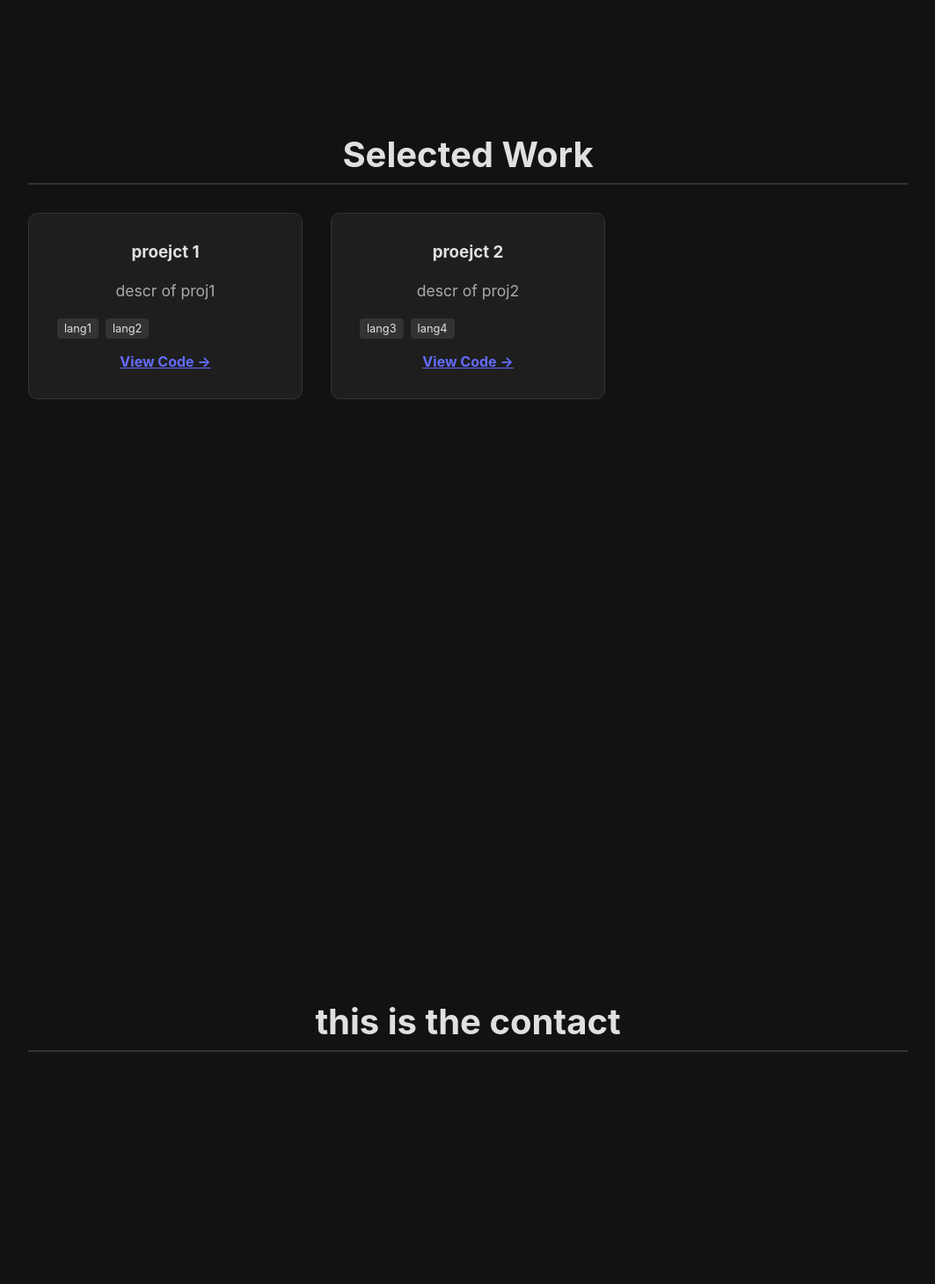
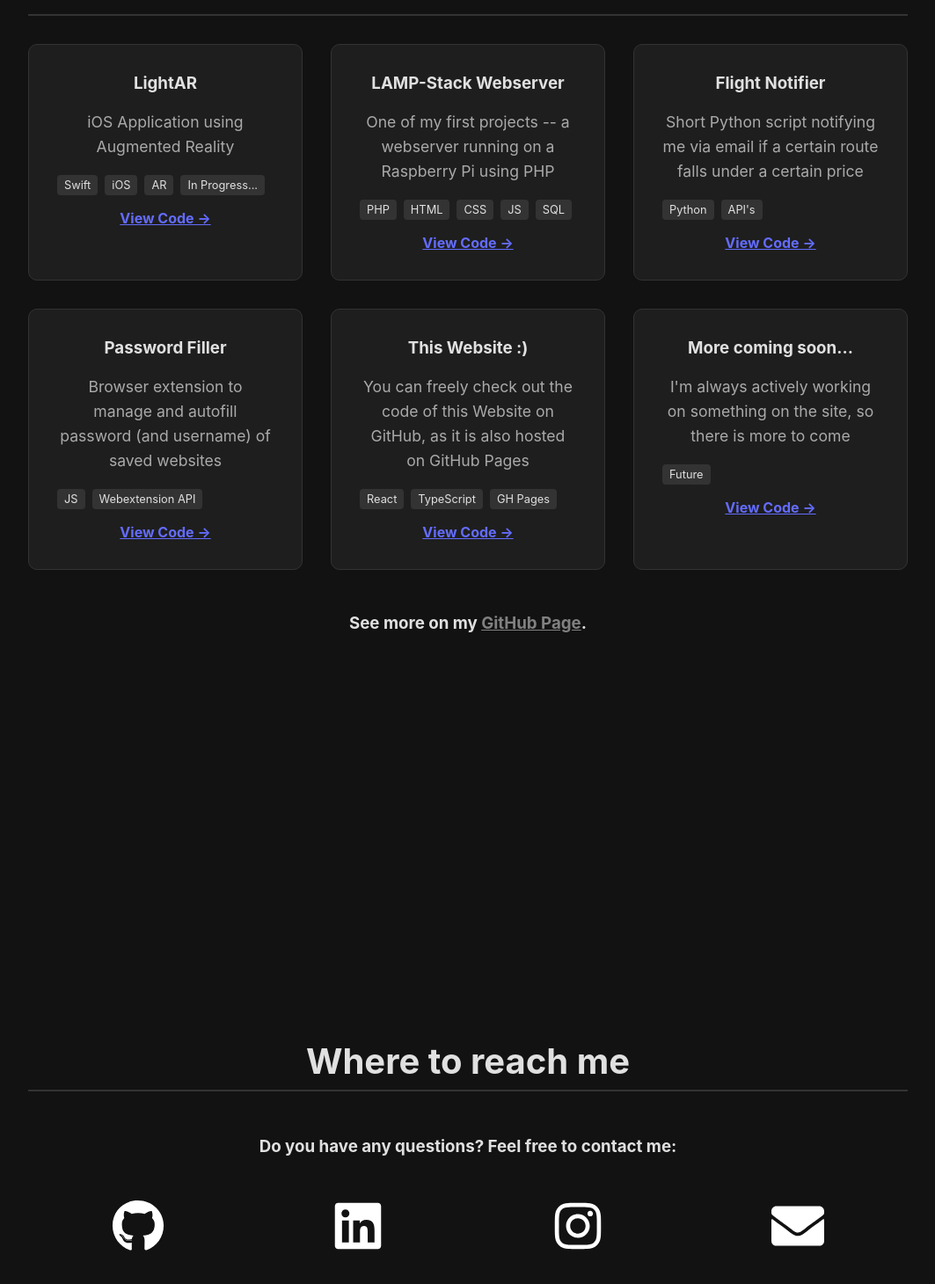
Before and after one commit to milansipos/personal_website, a React (Vite) app: page / in a window 1280 px wide. Shown: the part 1066-2526 px from the top of the page at 88% size, without its empty margins (108-1171 px from the left). Built offline with nearby package versions, Linux system fonts and the light colour scheme.

Commit message:
feature: added contacts page

```diff
--- a/package.json
+++ b/package.json
@@ -11,7 +11,8 @@
   },
   "dependencies": {
     "react": "^19.2.0",
-    "react-dom": "^19.2.0"
+    "react-dom": "^19.2.0",
+    "react-icons": "^5.5.0"
   },
   "devDependencies": {
     "@eslint/js": "^9.39.1",
--- a/src/App.tsx
+++ b/src/App.tsx
@@ -3,6 +3,7 @@ import Navbar from './components/Navbar'
 import Hero from './sections/Hero'
 import Projects from './sections/Projects'
 import './App.css'
+import Contact from './sections/Contact'
 
 function App() {
   const [count, setCount] = useState(0)
@@ -15,9 +16,7 @@ function App() {
 
           <Projects />
 
-          <section id='contact'>
-            <h2>this is the contact </h2>
-          </section>
+          <Contact />
         </main>
      </>
   )
--- a/src/data/projects.ts
+++ b/src/data/projects.ts
@@ -3,16 +3,44 @@ import {Project} from "../types"
 export const projects: Project[] = [
     {
         id: 1,
-        title: "proejct 1",
-        description: "descr of proj1",
-        tags: ["lang1", "lang2"],
-        link: "google.com"
+        title: "LightAR",
+        description: "iOS Application using Augmented Reality",
+        tags: ["Swift", "iOS", "AR", "In Progress..."],
+        link: "https://github.com/milansipos/LightAR"
     },
     {
         id: 2,
-        title: "proejct 2",
-        description: "descr of proj2",
-        tags: ["lang3", "lang4"],
-        link: "facebook.com"
+        title: "LAMP-Stack Webserver",
+        description: "One of my first projects -- a webserver running on a Raspberry Pi using PHP",
+        tags: ["PHP", "HTML", "CSS", "JS", "SQL"],
+        link: "https://github.com/milansipos/lampstack_piwebserver"
+    },
+    {
+        id: 3,
+        title: "Flight Notifier",
+        description: "Short Python script notifying me via email if a certain route falls under a certain price",
+        tags: ["Python", "API's"],
+        link: "https://github.com/milansipos/flightnotifier"
+    },
+    {
+        id: 4,
+        title: "Password Filler",
+        description: "Browser extension to manage and autofill password (and username) of saved websites",
+        tags: ["JS", "Webextension API"],
+        link: "https://github.com/milansipos/passwordfiller"
+    },
+    {
+        id: 5,
+        title: "This Website :)",
+        description: "You can freely check out the code of this Website on GitHub, as it is also hosted on GitHub Pages",
+        tags: ["React", "TypeScript", "GH Pages"],
+        link: "https://github.com/milansipos/personal_website"
+    },
+    {
+        id: 6,
+        title: "More coming soon...",
+        description: "I'm always actively working on something on the site, so there is more to come",
+        tags: ["Future"],
+        link: "https://github.com/milansipos"
     },
 ]
--- /dev/null
+++ b/src/sections/Contact.tsx
@@ -0,0 +1,26 @@
+
+import { FaGithub, FaLinkedin, FaInstagram, FaEnvelope } from 'react-icons/fa';
+
+const Contact = () => {
+    return (
+        <section id='contact'>
+            <h2>Where to reach me</h2>
+            <h3 style={{ paddingBottom:'30px' }}>Do you have any questions? Feel free to contact me:</h3>
+            <div style={{ display: 'flex',  alignItems: 'center', justifyContent:'space-around'}}>
+                <a href="https://github.com/milansipos" target="_blank"  style={{ color:'white' }}>
+                    <FaGithub size={60} />
+                </a>
+                <a href="https://www.linkedin.com/in/mil%C3%A1n-sipos-a53976346/" target="_blank" style={{ color:'white' }}>
+                    <FaLinkedin size={60} />
+                </a>
+                <a href="https://www.instagram.com/milansiposs/" target="_blank"  style={{ color:'white' }}>
+                    <FaInstagram size={60} />
+                </a>
+                <a href="mailto:Sipos.Milan22@gmail.com" target="_blank" style={{ color:'white' }}>
+                    <FaEnvelope size={60} />
+                </a>
+            </div>
+        </section>
+    );
+}
+export default Contact;
--- a/src/sections/Projects.tsx
+++ b/src/sections/Projects.tsx
@@ -29,6 +29,7 @@ const Projects = () => {
                  </div>
                 ))}
              </div>
+             <h3 style={{ padding: '30px' }}> See more on my <a href="#contact" style={{ color:'gray' }}>GitHub Page</a>.</h3>
          </section>
     );
 }
```
Also changed, not shown: src/assets/githublogo.png (added), 1 other file (tests, documents, lock files or other folders).
